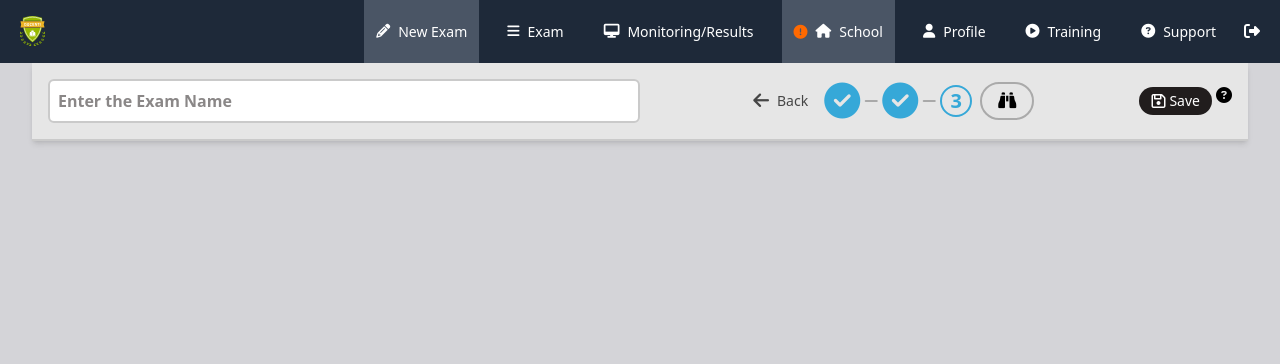
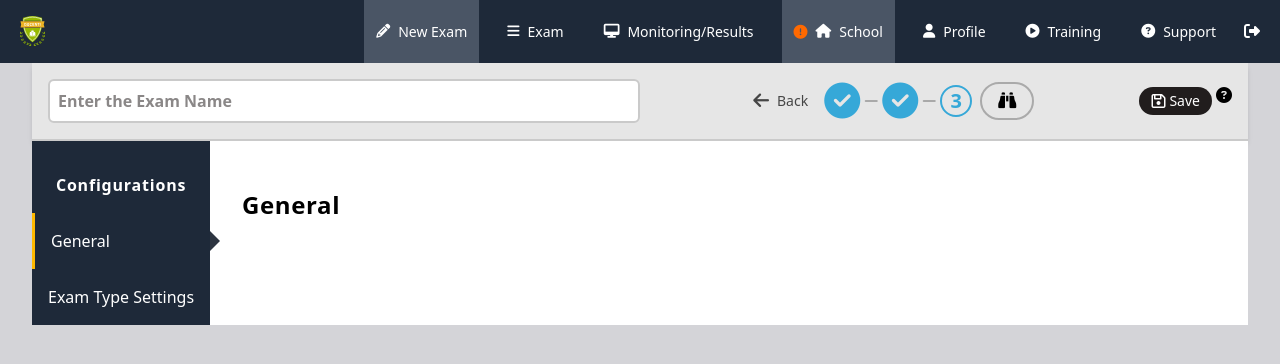
Before and after one commit to urizennnn/Exam-net, a Vue app: page /exam-config in a window 1280 px wide. Shown: the top 364 px of the page. Built offline with nearby package versions, Linux system fonts and the light colour scheme.

Commit message:
Sidebar for Step 3

```diff
--- a/src/components/NewExam/AppNewExamSideBar.vue
+++ b/src/components/NewExam/AppNewExamSideBar.vue
@@ -1,6 +1,6 @@
 <template>
   <nav
-    class="bg-[#2d3541] h-full w-full flex md:flex-col flex-row gap-4 md:w-fit md:pt-20 md:pb-10 px-10 pb-1 md:px-0"
+    class="bg-gray-800 h-full w-full flex md:flex-col flex-row gap-4 md:w-fit md:pt-20 md:pb-10 px-10 pb-1 md:px-0"
   >
     <i
       role="button"
--- a/src/pages/NewExam/ExamConfig.vue
+++ b/src/pages/NewExam/ExamConfig.vue
@@ -1,5 +1,26 @@
 <template>
+  <section class="bg-white w-full flex">
+    <!-- SideBar For Config -->
+    <section class="text-white bg-gray-800">
+      <h1 class="font-bold text-center tracking-wider px-4 pt-8">
+        Configurations
+      </h1>
+      <ul class="mt-4">
+        <li
+          v-for="(option, index) in configOptions"
+          :key="index"
+          :class="`${option.isActive ? 'border-solid md:border-l-3 border-t-3 md:border-t-0 border-amber-400 active relative' : ''} cursor-pointer px-4 py-4 hover:bg-gray-700 capitalize`"
+        >
+          {{ option.label }}
+        </li>
+      </ul>
+    </section>
 
+    <!-- Main page -->
+    <main class="px-8 pt-12 pb-6">
+      <h1 id="general" class="font-bold tracking-wide text-2xl">General</h1>
+    </main>
+  </section>
 </template>
 
 <script lang="ts" setup>
@@ -9,16 +30,47 @@ import { useNewExamStore } from "../../store/NewExamStore";
 const newExamStore = useNewExamStore();
 const configOptions = ref([
   {
-    label: 'Gemeral',
-    isActive: true
+    label: "general",
+    isActive: true,
   },
   {
-    label: 'Exam Type Settings',
-    isActive: false
+    label: "exam type settings",
+    isActive: false,
   },
-])
+]);
 
 onMounted(() => {
   newExamStore.counter = 3;
 });
 </script>
+
+<style scoped>
+li.active {
+  position: relative;
+}
+
+li.active:after {
+  content: "";
+  position: absolute;
+  top: 120%;
+  left: 38%;
+  transform: translateY(-50%) rotate(90deg);
+  border-width: 10px 0 10px 10px;
+  border-style: solid;
+  border-color: transparent transparent transparent #2d3541;
+}
+
+@media (min-width: 48rem) {
+  li.active:after {
+    content: "";
+    position: absolute;
+    top: 50%;
+    right: -10px;
+    left: 100%;
+    transform: translateY(-50%);
+    border-width: 10px 0 10px 10px;
+    border-style: solid;
+    border-color: transparent transparent transparent #2d3541;
+  }
+}
+</style>
--- a/src/pages/NewExam/NewQuestion.vue
+++ b/src/pages/NewExam/NewQuestion.vue
@@ -76,7 +76,7 @@
       v-if="newExamStore.formStepTwoCounter === 3"
       class="w-full h-fit overflow-auto"
     >
-      <AppEditor v-model="newExamStore.editorContent"/>
+      <AppEditor v-model="newExamStore.editorContent" />
     </div>
   </section>
   <AppModal
```
Also changed, not shown: src/components/AppEditor.vue (+7 -7 lines).
